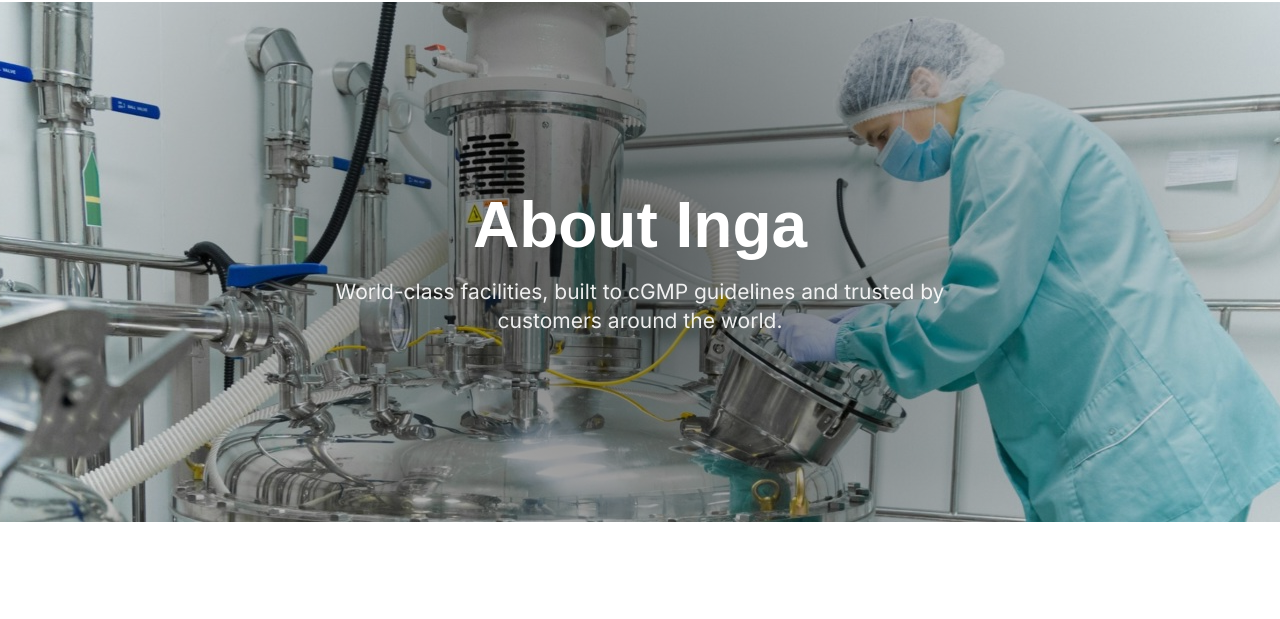
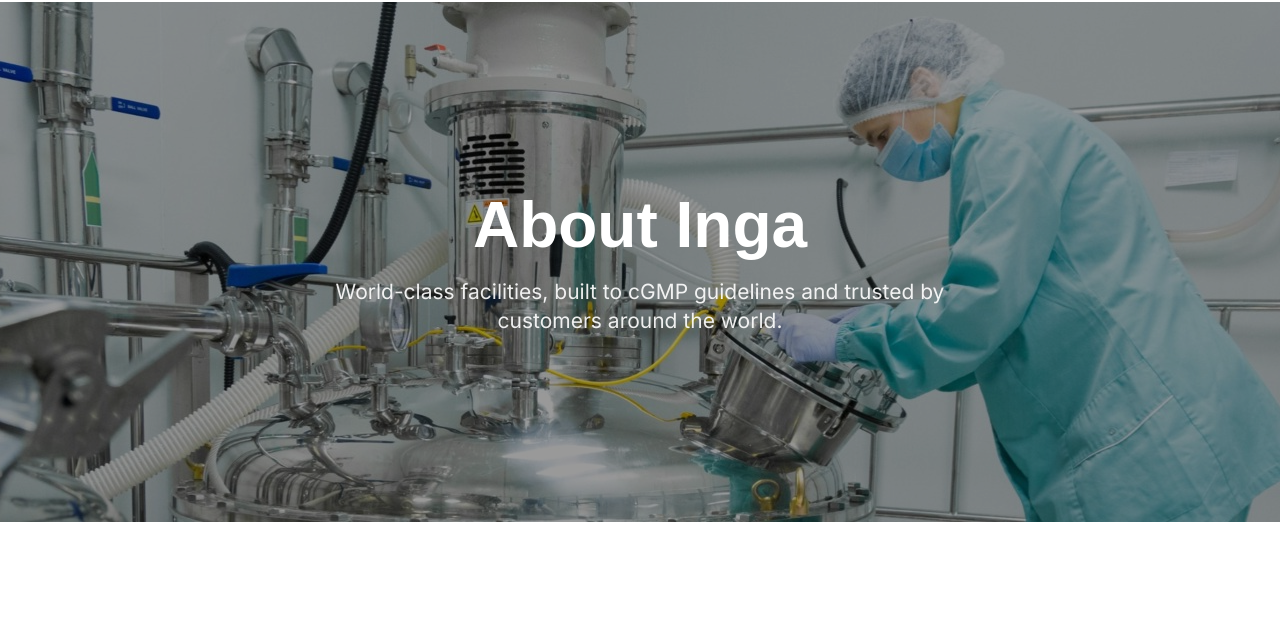
Before and after one commit to Aditya-osa/Inga, a plain HTML site: page about.html in a window 1280 px wide. Shown: the part 130-749 px from the top of the page. Drawn offline with Linux system fonts and the light colour scheme; a web font is replaced by a local one.

Commit message:
refactor: update about-hero background gradient to use overlay pseudo-element

```diff
--- a/about.css
+++ b/about.css
@@ -7,16 +7,21 @@
   align-items: center;
   min-height: 65vh;
   color: var(--color-white, #ffffff);
- background:
-    radial-gradient(
-      circle at center,
-      rgba(0, 0, 0, 0.55) 0%,
-      rgba(0, 0, 0, 0.25) 57%,
-      rgba(0, 0, 0, 0.05) 100%
-    ),
-    url("./images/image copy 2.png") center 42% / cover no-repeat;
+  background: url("./images/image copy 2.png") center 42% / cover no-repeat;
 }
 
+.about-hero::before {
+  content: "";
+  position: absolute;
+  inset: 0;
+  background: #000;
+  opacity: 0.40; /* Control black opacity here */
+}
+
+.about-hero > * {
+  position: relative;
+  z-index: 1;
+}
 
 .about-hero-inner {
   padding-block: 42px;
```
